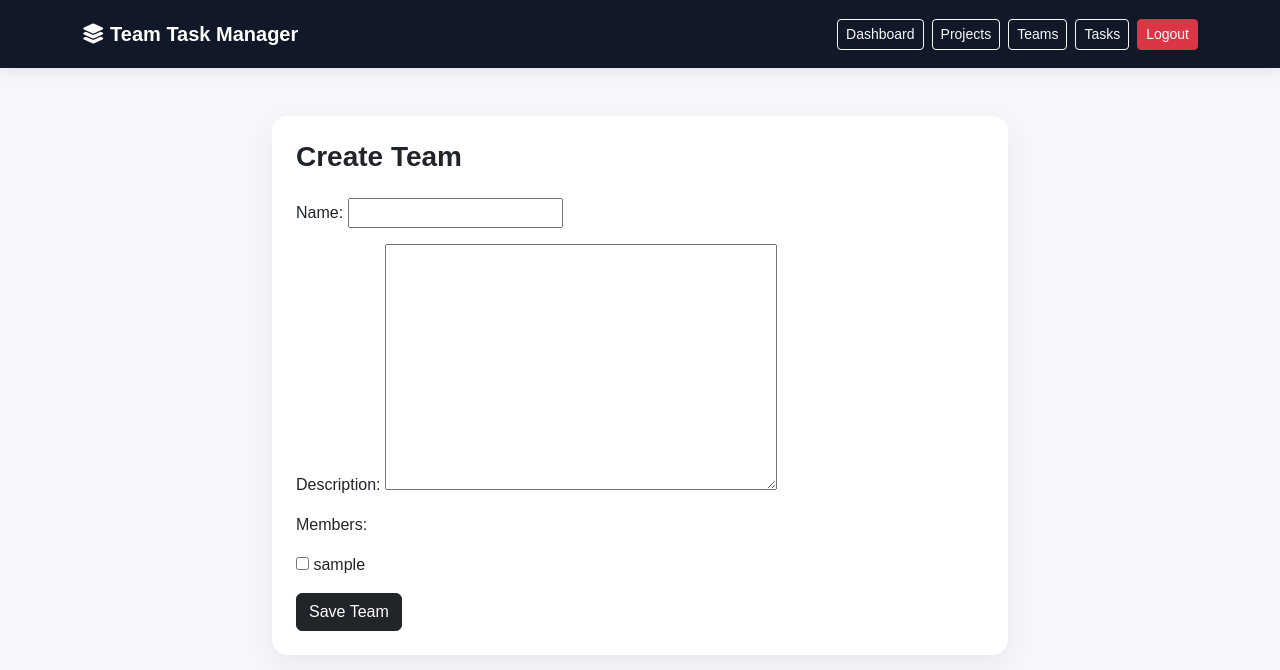
After one commit to gaurav9364/flowsync-django, a Django app: page /projects/teams/create/ in a window 1280 px wide. The commit adds this page. Shown: the top 670 px of the page. Run offline with Django 5.2, Linux system fonts and the light colour scheme; the visitor is signed in with stand-in values (Sample User, id 1); data comes from the database, SQL or seed files in the repository.

Commit message:
Added full team management system

```diff
--- a/projects/admin.py
+++ b/projects/admin.py
@@ -1,4 +1,5 @@
 from django.contrib import admin
-from .models import Project
+from .models import Project, Team
 
 admin.site.register(Project)
+admin.site.register(Team)
--- a/projects/forms.py
+++ b/projects/forms.py
@@ -2,6 +2,8 @@ from django.contrib.auth.decorators import login_required
 from django import forms
 from .models import Project
 from users.models import User
+from .models import Team
+
 
 
 class ProjectForm(forms.ModelForm):
@@ -20,3 +22,18 @@ class ProjectForm(forms.ModelForm):
             'start_date',
             'end_date',
         ]
+
+class TeamForm(forms.ModelForm):
+    members = forms.ModelMultipleChoiceField(
+        queryset=User.objects.filter(role='member'),
+        widget=forms.CheckboxSelectMultiple,
+        required=False
+    )
+
+    class Meta:
+        model = Team
+        fields = [
+            'name',
+            'description',
+            'members',
+        ]
--- a/projects/models.py
+++ b/projects/models.py
@@ -25,3 +25,30 @@ class Project(models.Model):
 
     def __str__(self):
         return self.name
+
+class Team(models.Model):
+    name = models.CharField(max_length=255)
+
+    description = models.TextField(
+        blank=True,
+        null=True
+    )
+
+    created_by = models.ForeignKey(
+        settings.AUTH_USER_MODEL,
+        on_delete=models.CASCADE,
+        related_name='created_teams'
+    )
+
+    members = models.ManyToManyField(
+        settings.AUTH_USER_MODEL,
+        related_name='teams',
+        blank=True
+    )
+
+    created_at = models.DateTimeField(
+        auto_now_add=True
+    )
+
+    def __str__(self):
+        return self.name
--- /dev/null
+++ b/projects/templates/projects/create_team.html
@@ -0,0 +1,30 @@
+{% extends 'base.html' %}
+
+{% block content %}
+
+<div class="row justify-content-center">
+    <div class="col-md-8">
+
+        <div class="card main-card">
+            <div class="card-body p-4">
+
+                <h2 class="page-title mb-4">
+                    Create Team
+                </h2>
+
+                <form method="POST">
+                    {% csrf_token %}
+                    {{ form.as_p }}
+
+                    <button class="btn btn-dark">
+                        Save Team
+                    </button>
+                </form>
+
+            </div>
+        </div>
+
+    </div>
+</div>
+
+{% endblock %}
--- a/projects/urls.py
+++ b/projects/urls.py
@@ -2,11 +2,24 @@ from django.urls import path
 from .views import project_list, create_project, delete_project
 
 from .views import project_api
+from django.urls import path
+
+
+from .views import (
+    project_list,
+    create_project,
+    delete_project,
+    team_list,
+    create_team,
+    delete_team,
+)
 
 urlpatterns = [
     path('', project_list, name='project_list'),
     path('create/', create_project, name='create_project'),
     path('delete/<int:pk>/', delete_project, name='delete_project'),
 
-    path('api/', project_api, name='project_api'),
+    path('teams/', team_list, name='team_list'),
+    path('teams/create/', create_team, name='create_team'),
+    path('teams/delete/<int:pk>/', delete_team, name='delete_team'),
 ]
--- a/projects/views.py
+++ b/projects/views.py
@@ -6,6 +6,9 @@ from .forms import ProjectForm
 from rest_framework.decorators import api_view
 from rest_framework.response import Response
 from .serializers import ProjectSerializer
+
+from .models import Team
+from .forms import TeamForm
 
 
 @login_required
@@ -57,3 +60,48 @@ def project_api(request):
     projects = Project.objects.all()
     serializer = ProjectSerializer(projects, many=True)
     return Response(serializer.data)
+
+
+@login_required
+def team_list(request):
+    if request.user.is_superuser or request.user.role == 'admin':
+        teams = Team.objects.all()
+    else:
+        teams = request.user.teams.all()
+
+    return render(request, 'projects/team_list.html', {
+        'teams': teams
+    })
+
+
+@login_required
+def create_team(request):
+    if not (request.user.is_superuser or request.user.role == 'admin'):
+        return redirect('team_list')
+
+    form = TeamForm()
+
+    if request.method == 'POST':
+        form = TeamForm(request.POST)
+
+        if form.is_valid():
+            team = form.save(commit=False)
+            team.created_by = request.user
+            team.save()
+            form.save_m2m()
+            return redirect('team_list')
+
+    return render(request, 'projects/create_team.html', {
+        'form': form
+    })
+
+
+@login_required
+def delete_team(request, pk):
+    if not (request.user.is_superuser or request.user.role == 'admin'):
+        return redirect('team_list')
+
+    team = get_object_or_404(Team, id=pk)
+    team.delete()
+
+    return redirect('team_list')
--- a/templates/base.html
+++ b/templates/base.html
@@ -83,6 +83,10 @@
         <div class="d-flex gap-2">
             <a href="{% url 'dashboard' %}" class="btn btn-outline-light btn-sm">Dashboard</a>
             <a href="{% url 'project_list' %}" class="btn btn-outline-light btn-sm">Projects</a>
+            <a href="{% url 'team_list' %}"
+                class="btn btn-outline-light btn-sm">
+                Teams
+            </a>
             <a href="{% url 'task_list' %}" class="btn btn-outline-light btn-sm">Tasks</a>
             <a href="{% url 'logout' %}" class="btn btn-danger btn-sm">Logout</a>
         </div>
```
Also changed, not shown: projects/templates/projects/team_list.html (added, +78 -0 lines), projects/migrations/0003_team.py (added).
